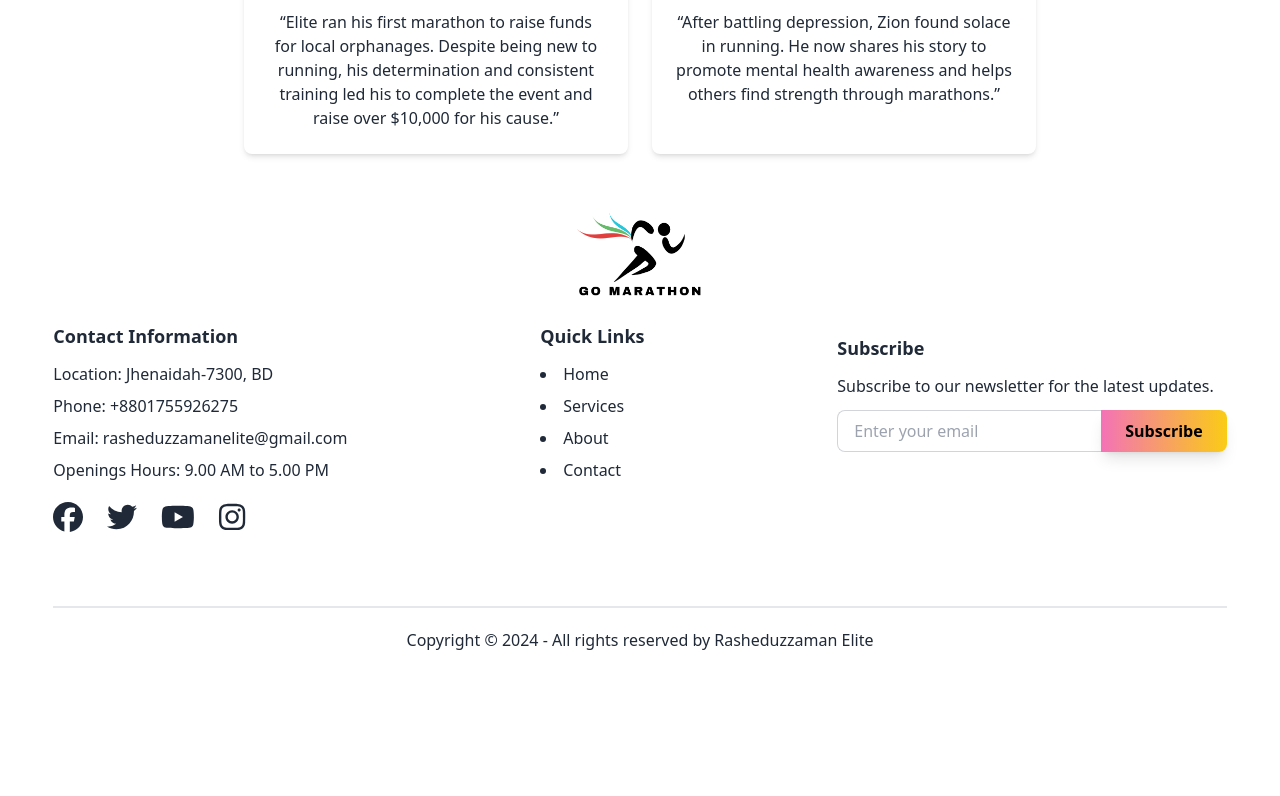
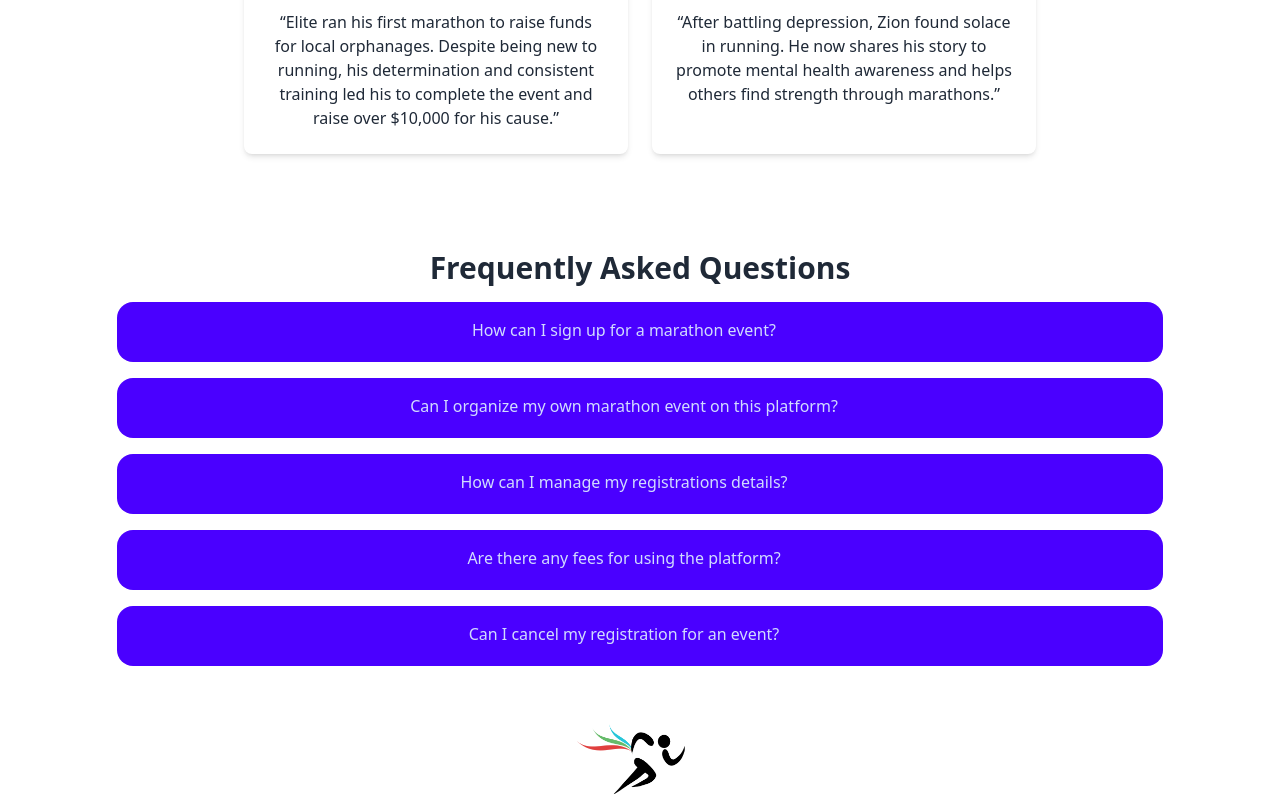
Before and after one commit to elite1122/Marathon-Management-System, a React (Vite) app: page / in a window 1280 px wide. Shown: the part 2000-2796 px from the top of the page. Before the commit the page ends 2672 px from the top, so only its background shows below. Built offline with nearby package versions, Linux system fonts and the light colour scheme; no server answers.

Commit message:
Frequently asked Question Section Done

```diff
--- a/src/pages/Home.jsx
+++ b/src/pages/Home.jsx
@@ -3,6 +3,7 @@ import Banner from './InHome/Banner';
 import MarathonsInHome from './InHome/MarathonsInHome';
 import UpcomingMarathon from './InHome/UpcomingMarathon';
 import InspirationalJourneys from './InHome/InspirationalJourneys';
+import FrequentlyAskedQuestion from './InHome/FrequentlyAskedQuestion';
 
 const Home = () => {
     return (
@@ -11,6 +12,7 @@ const Home = () => {
             <MarathonsInHome></MarathonsInHome>
             <UpcomingMarathon></UpcomingMarathon>
             <InspirationalJourneys></InspirationalJourneys>
+            <FrequentlyAskedQuestion></FrequentlyAskedQuestion>
         </div>
     );
 };
--- /dev/null
+++ b/src/pages/InHome/FrequentlyAskedQuestion.jsx
@@ -0,0 +1,78 @@
+const FrequentlyAskedQuestion = () => {
+    return (
+        <div className="faq py-10 mt-4 rounded-2xl">
+            <div className="container mx-auto text-center">
+                <h2 className="text-3xl font-bold mb-4">Frequently Asked Questions</h2>
+                <div className="space-y-4 px-16">
+                    <div className="bg-base-200 collapse">
+                        <input type="checkbox" className="peer" />
+                        <div
+                            className="collapse-title bg-primary text-primary-content peer-checked:bg-secondary peer-checked:text-secondary-content">
+                            How can I sign up for a marathon event?
+                        </div>
+                        <div
+                            className="collapse-content bg-primary text-primary-content peer-checked:bg-secondary peer-checked:text-secondary-content">
+                            <p>
+                                You can sign up for marathon events by creating an account, browsing available events on the platform, and clicking the "Register" button on the event page. Complete the registration form to confirm your spot.
+                            </p>
+                        </div>
+                    </div>
+                    <div className="collapse">
+                        <input type="checkbox" className="peer" />
+                        <div
+                            className="collapse-title bg-primary text-primary-content peer-checked:bg-secondary peer-checked:text-secondary-content">
+                            Can I organize my own marathon event on this platform?
+                        </div>
+                        <div
+                            className="collapse-content bg-primary text-primary-content peer-checked:bg-secondary peer-checked:text-secondary-content">
+                            <p>
+                                Yes! As an event organizer, you can create and manage your own marathon event by providing details such as the event title, location, dates, and registration requirements. Once published, participants can view and register for your event.
+                            </p>
+                        </div>
+                    </div>
+                    <div className="collapse">
+                        <input type="checkbox" className="peer" />
+                        <div
+                            className="collapse-title bg-primary text-primary-content peer-checked:bg-secondary peer-checked:text-secondary-content">
+                            How can I manage my registrations details?
+                        </div>
+                        <div
+                            className="collapse-content bg-primary text-primary-content peer-checked:bg-secondary peer-checked:text-secondary-content">
+                            <p>
+                                After logging into your dashboard, you can view and manage all your registrations.
+                            </p>
+                        </div>
+                    </div>
+                    <div className="collapse">
+                        <input type="checkbox" className="peer" />
+                        <div
+                            className="collapse-title bg-primary text-primary-content peer-checked:bg-secondary peer-checked:text-secondary-content">
+                            Are there any fees for using the platform?
+                        </div>
+                        <div
+                            className="collapse-content bg-primary text-primary-content peer-checked:bg-secondary peer-checked:text-secondary-content">
+                            <p>
+                                The platform charges no service fee for organizers to host events and participants to registration.
+                            </p>
+                        </div>
+                    </div>
+                    <div className="collapse">
+                        <input type="checkbox" className="peer" />
+                        <div
+                            className="collapse-title bg-primary text-primary-content peer-checked:bg-secondary peer-checked:text-secondary-content">
+                            Can I cancel my registration for an event?
+                        </div>
+                        <div
+                            className="collapse-content bg-primary text-primary-content peer-checked:bg-secondary peer-checked:text-secondary-content">
+                            <p>
+                                Yes, you can cancel your registration by visiting your dashboard and selecting the event.
+                            </p>
+                        </div>
+                    </div>
+                </div>
+            </div>
+        </div>
+    );
+};
+
+export default FrequentlyAskedQuestion;
```
